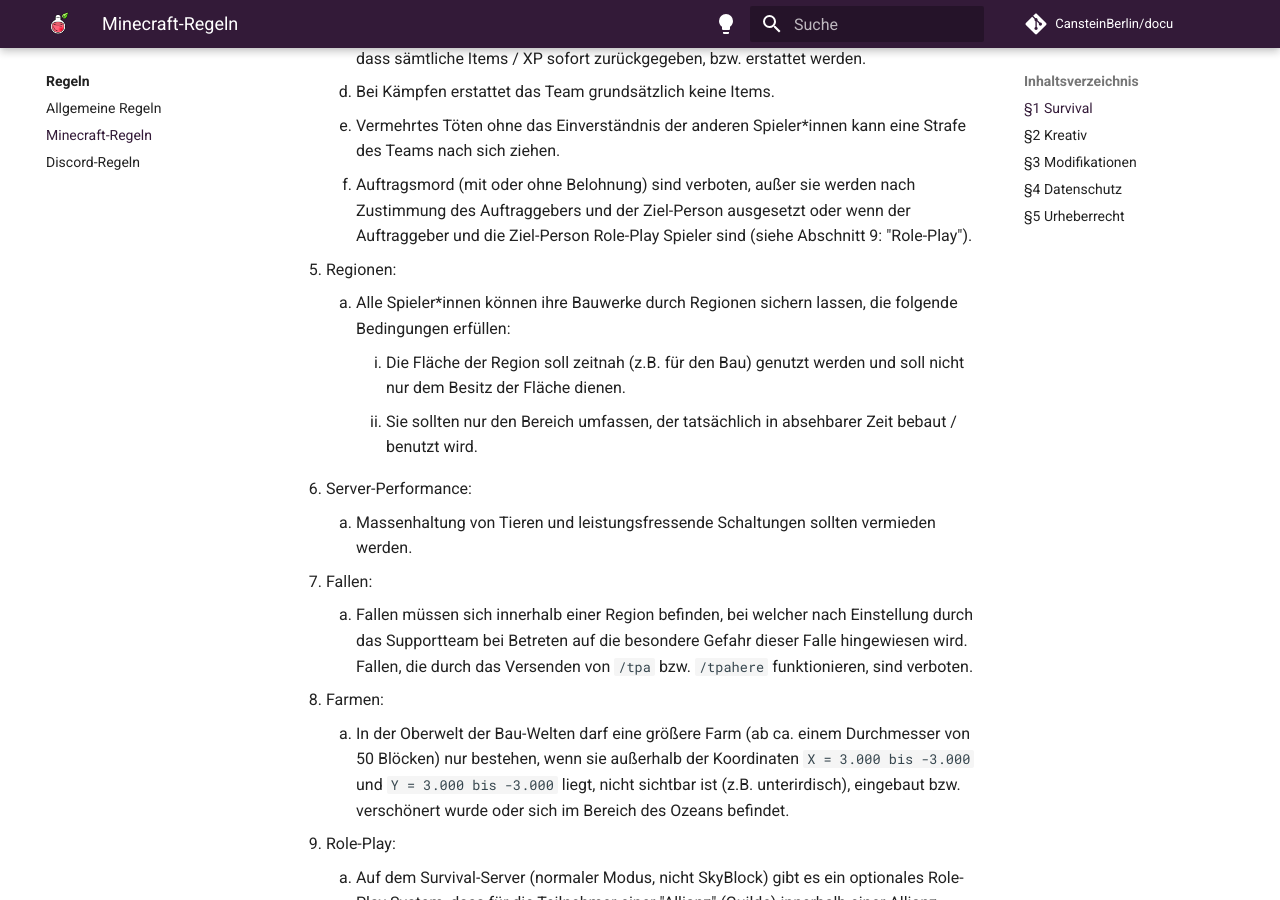
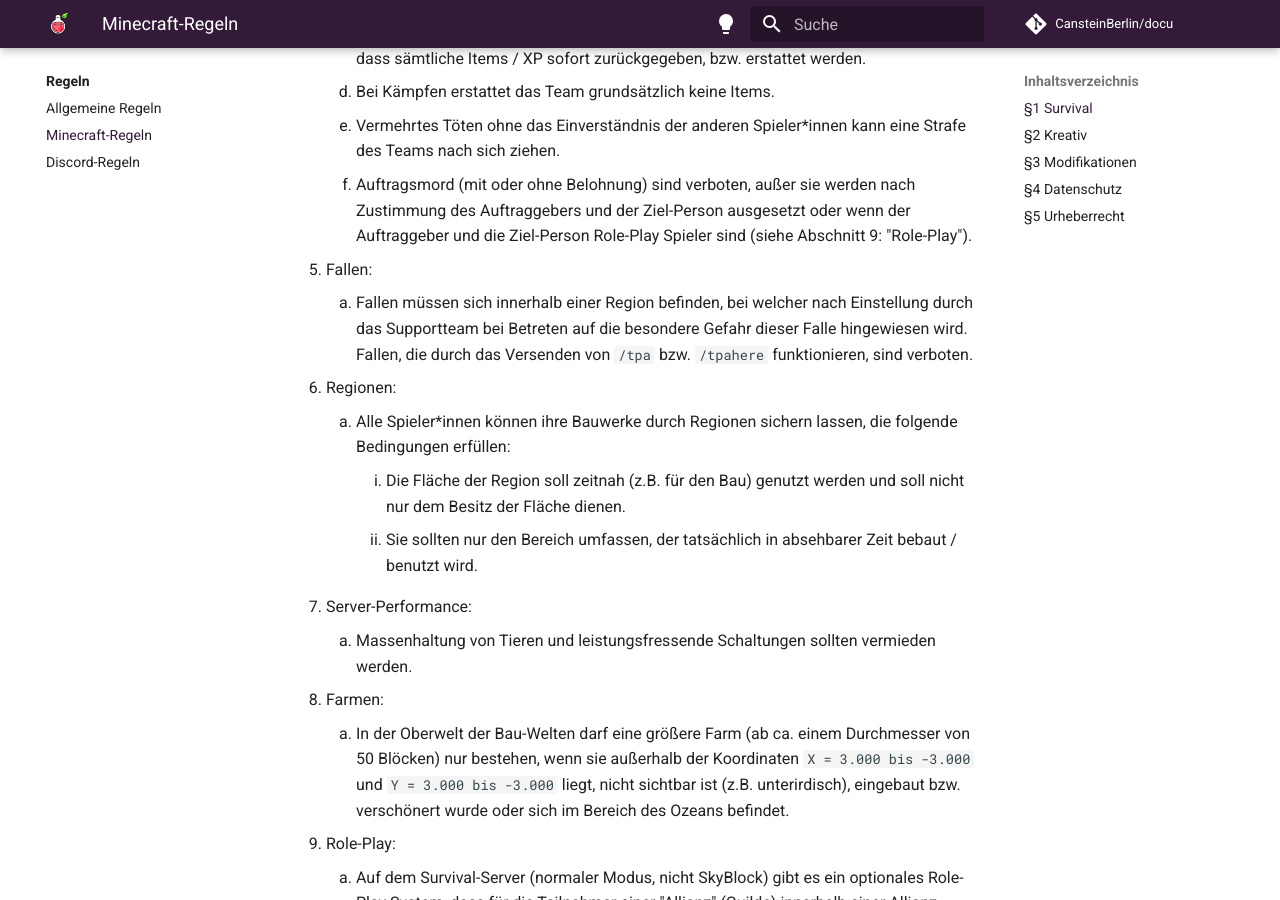
Before and after one commit to CansteinBerlin/docu, an MkDocs documentation site: the page built from docs/rules/minecraft.md, in a window 1280 px wide and 900 px high, scrolled down 732 px. Built offline with MkDocs 1.6.1 and Material for MkDocs 9.7.7, drawn with Linux system fonts in a browser that asks for light colours; comment, search, counter and statistics services are not loaded.

```diff
--- a/docs/rules/minecraft.md
+++ b/docs/rules/minecraft.md
@@ -13,14 +13,14 @@
     4. Bei Kämpfen erstattet das Team grundsätzlich keine Items.
     5. Vermehrtes Töten ohne das Einverständnis der anderen Spieler*innen kann eine Strafe des Teams nach sich ziehen.
     6. Auftragsmord (mit oder ohne Belohnung) sind verboten, außer sie werden nach Zustimmung des Auftraggebers und der Ziel-Person ausgesetzt oder wenn der Auftraggeber und die Ziel-Person Role-Play Spieler sind (siehe Abschnitt 9: "Role-Play").
-5. Regionen:
+5. Fallen:
+    1. Fallen müssen sich innerhalb einer Region befinden, bei welcher nach Einstellung durch das Supportteam bei Betreten auf die besondere Gefahr dieser Falle hingewiesen wird. Fallen, die durch das Versenden von `/tpa` bzw. `/tpahere` funktionieren, sind verboten.
+6. Regionen:
     1. Alle Spieler*innen können ihre Bauwerke durch Regionen sichern lassen, die folgende Bedingungen erfüllen:
         1. Die Fläche der Region soll zeitnah (z.B. für den Bau) genutzt werden und soll nicht nur dem Besitz der Fläche dienen.
         2. Sie sollten nur den Bereich umfassen, der tatsächlich in absehbarer Zeit bebaut / benutzt wird.
-6. Server-Performance:
+7. Server-Performance:
     1. Massenhaltung von Tieren und leistungsfressende Schaltungen sollten vermieden werden.
-7. Fallen:
-    1. Fallen müssen sich innerhalb einer Region befinden, bei welcher nach Einstellung durch das Supportteam bei Betreten auf die besondere Gefahr dieser Falle hingewiesen wird. Fallen, die durch das Versenden von `/tpa` bzw. `/tpahere` funktionieren, sind verboten.
 8. Farmen:
     1. In der Oberwelt der Bau-Welten darf eine größere Farm (ab ca. einem Durchmesser von 50 Blöcken) nur bestehen, wenn sie außerhalb der Koordinaten `X = 3.000 bis -3.000` und `Y = 3.000 bis -3.000` liegt, nicht sichtbar ist (z.B. unterirdisch), eingebaut bzw. verschönert wurde oder sich im Bereich des Ozeans befindet.
 9. Role-Play:
```
